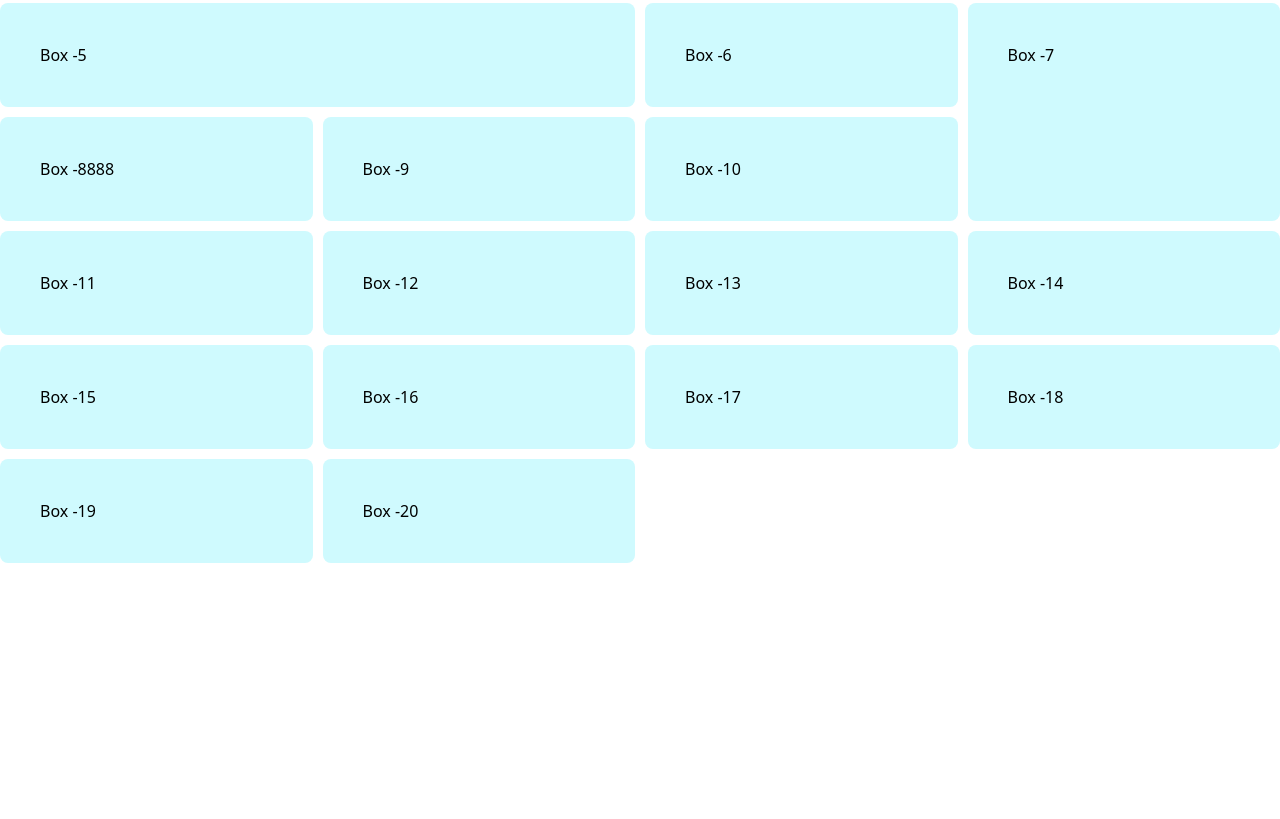
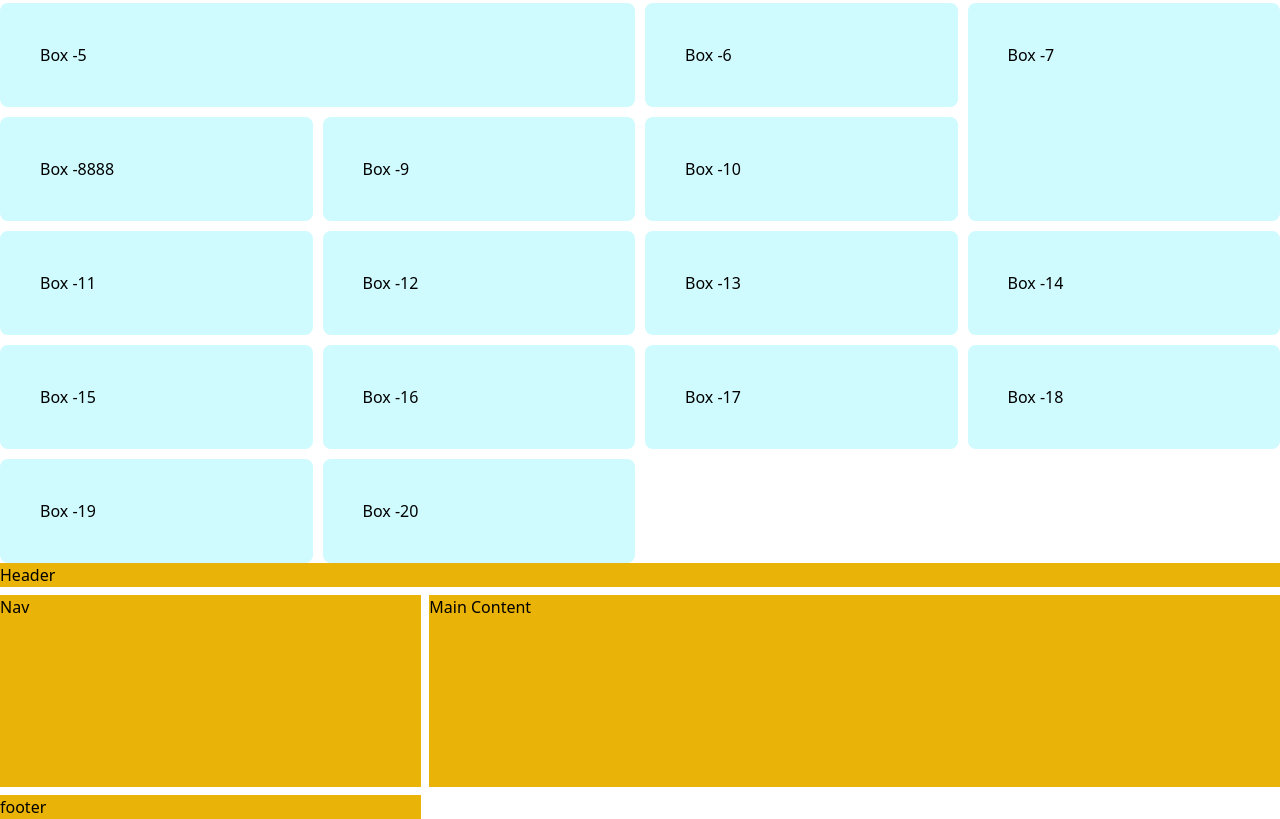
Before and after one commit to T-ahiti/module-12.1, a plain HTML site: page index.html in a window 1280 px wide. Shown: the part 1214-2033 px from the top of the page. Before the commit the page ends 1777 px from the top, so only its background shows below. Drawn offline with nearby package versions, Linux system fonts and the light colour scheme.

Commit message:
style added

```diff
--- a/index.html
+++ b/index.html
@@ -61,6 +61,16 @@
             <div class="bg-cyan-100 p-10 rounded-lg">Box -18</div>
             <div class="bg-cyan-100 p-10 rounded-lg">Box -19</div>
             <div class="bg-cyan-100 p-10 rounded-lg">Box -20</div>
+        </div>
+
+            <section>
+                <div class="grid grid-cols-3 gap-2">
+                    <div class="bg-yellow-500 col-span-3">Header</div>
+                    <div class="bg-yellow-500">Nav</div>
+                    <div class="bg-yellow-500 col-span-2 h-48">Main Content</div>
+                    <div class="bg-yellow-500">footer</div>
+                </div>
+            </section>
         </main>
 
         <footer>
@@ -68,7 +78,7 @@
         </footer>
 
 
-        </div>
+
     </section>
 </body>
 
```
